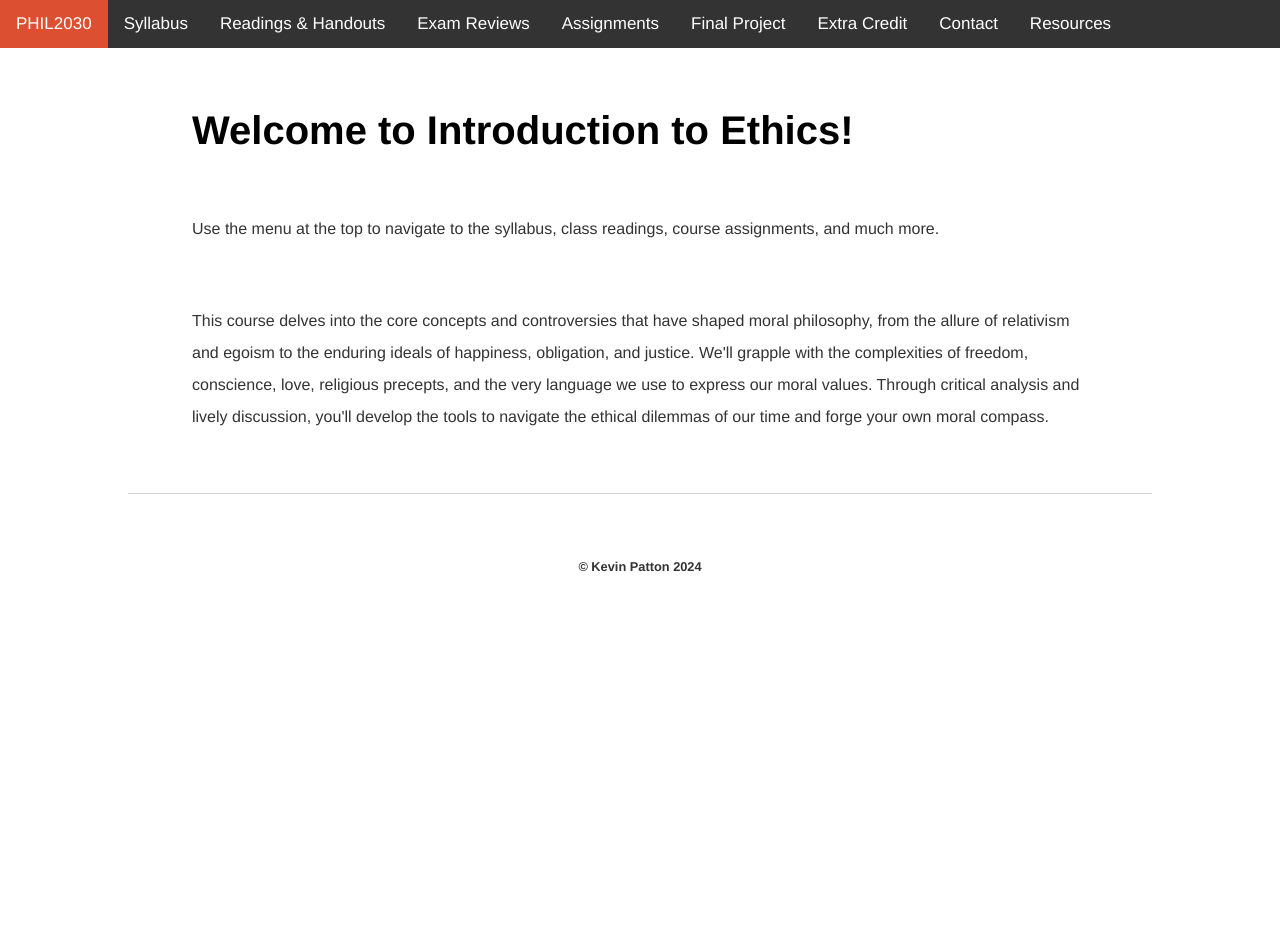
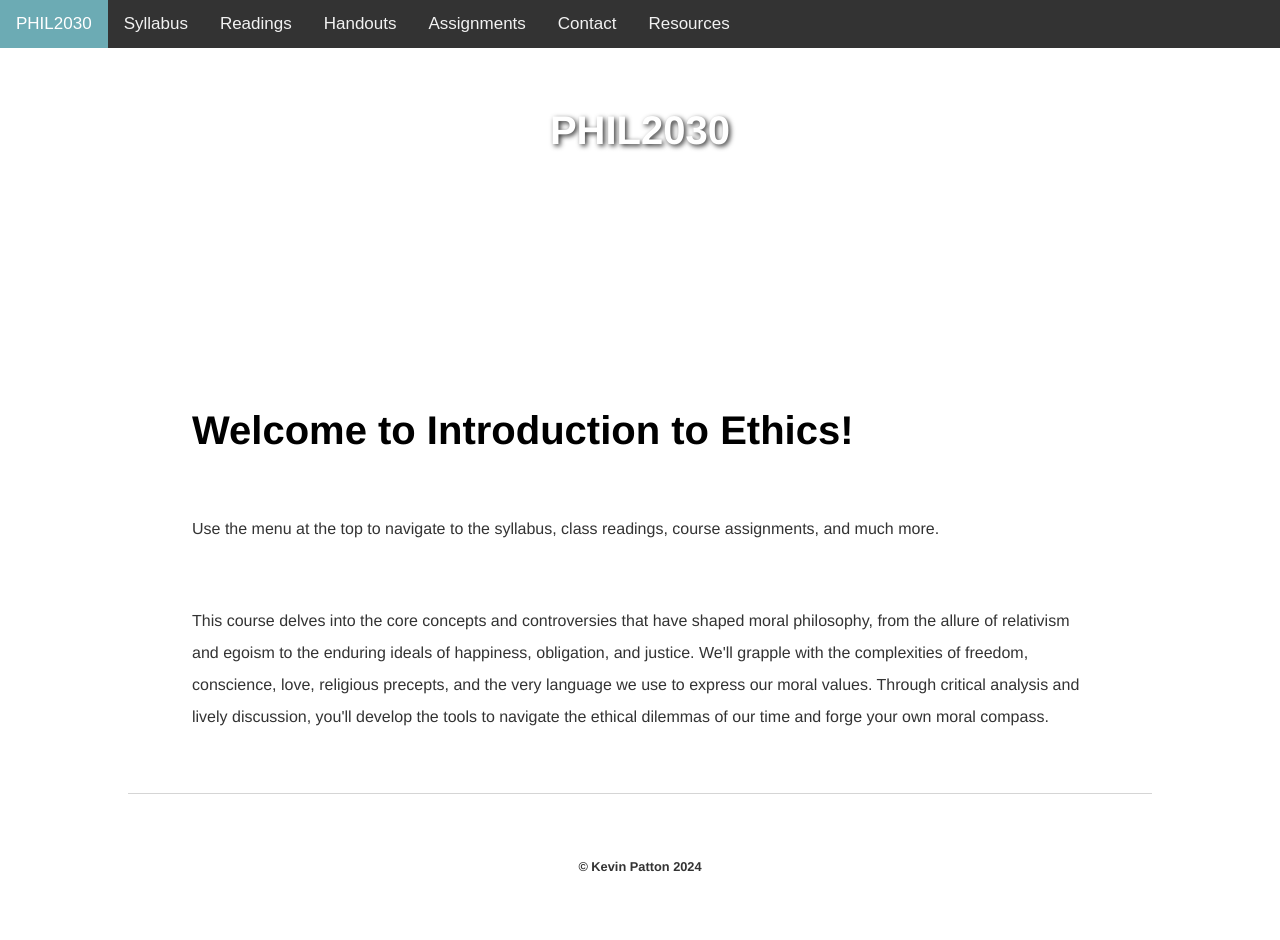
Before and after one commit to kevinjpatton/kevinjpatton.github.io, a Jekyll site: the page built from teaching/phil_2030/index.html, in a window 1280 px wide. Built offline with Jekyll 4.4.1, drawn with Linux system fonts in a browser that asks for light colours; Markdown is read by kramdown in place of the engine named in the settings; before the commit the page ends 900 px from its top, so only the background shows below that.

Commit message:
Update 2030.html

```diff
--- a/_layouts/2030.html
+++ b/_layouts/2030.html
@@ -1,63 +1,109 @@
 <!DOCTYPE html>
 <html>
 <head>
+<meta name="viewport" content="width=device-width, initial-scale=1">
      <title>{{ page.title }}</title>
     <!-- link to main stylesheet -->
     <link rel="stylesheet" type="text/css" href="/css/test.css">
     <link rel="shortcut icon" type="image/png" href="/favicon.ico">
-    <meta name="viewport" content="width=device-width, initial-scale=1.0">
+<link rel="stylesheet" href="https://cdnjs.cloudflare.com/ajax/libs/font-awesome/4.7.0/css/font-awesome.min.css">
 <style>
-        body {margin: 0;}
+body {
+  margin: 0;
+  font-family: Arial, Helvetica, sans-serif;
+}
 
-        ul.topnav {
-            list-style-type: none;
-            margin: 0;
-            padding: 0;
+.topnav {
   overflow: hidden;
   background-color: #333;
-            font-family: 'Helvetica', 'Arial', 'Sans-Serif';
 }
 
-        ul.topnav li {
+.topnav a {
   float: left;
-        }
-
-        ul.topnav li a {
   display: block;
-            color: white;
+  color: #f2f2f2;
   text-align: center;
   padding: 14px 16px;
   text-decoration: none;
+  font-size: 17px;
 }
 
-        ul.topnav li a.active,
-        ul.topnav li a:hover:not(.active) {
-            background-color: #DC4F30;
+.topnav a:hover {
+  background-color: #ddd;
+  color: black;
+}
+
+.topnav a.active {
+  background-color: #6cabb4;
+  color: white;
+}
+
+.topnav .icon {
+  display: none;
 }
 
 @media screen and (max-width: 600px) {
-            ul.topnav li.right,
-            ul.topnav li {
-                float: none;
+  .topnav a:not(:first-child) {display: none;}
+  .topnav a.icon {
+    float: right;
+    display: block;
   }
 }
+
+@media screen and (max-width: 600px) {
+  .topnav.responsive {position: relative;}
+  .topnav.responsive .icon {
+    position: absolute;
+    right: 0;
+    top: 0;
+  }
+  .topnav.responsive a {
+    float: none;
+    display: block;
+    text-align: left;
+  }
+}
+
 </style>
 </head>
 <body>
-    <ul class="topnav">
-        <li><a class="active" href="/teaching/phil_2030/index.html">PHIL2030</a></li>
-        <li><a href="/teaching/phil_2030/syllabus">Syllabus</a></li>
-        <li><a href="/teaching/phil_2030/readings">Readings & Handouts</a></li>
-        <li><a href="/teaching/phil_2030/exams">Exam Reviews</a></li>
-        <li><a href="/teaching/phil_2030/assignments">Assignments</a></li>
-        <li><a href="/teaching/phil_2030/finalproject">Final Project</a></li>
-        <li><a href="/teaching/phil_2030/ec/index">Extra Credit</a></li>
-        <li><a href="/teaching/phil_2030/contact">Contact</a></li>
-        <li class="right"><a href="/teaching/phil_2030/resources">Resources</a></li>
-    </ul>
+
+<div class="topnav" id="myTopnav">
+  <a href="/teaching/phil_2030/index.html" class="active" >PHIL2030</a>
+  <a href="/teaching/phil_2030/syllabus">Syllabus</a>
+  <a href="/teaching/phil_2030/readings">Readings</a>
+  <a href="/teaching/phil_2030/handouts">Handouts</a>
+  <a href="/teaching/phil_2030/assignments">Assignments</a>
+  <a href="/teaching/phil_2030/contact">Contact</a></li>
+  <a href="/teaching/phil_2030/resources">Resources</a>
+  <a href="javascript:void(0);" class="icon" onclick="myFunction()">
+    <i class="fa fa-bars"></i>
+  </a>
+</div>
+
+<header>
+    <div class="hero-image phil_2030-page">
+      <div class="hero-text">
+        <h1>PHIL2030</h1>
+      </div>
+    </div>
+  </header>
+
  <div class="container">
         {{ content }}
     </div><!-- /.container -->
+
+<script>
+function myFunction() {
+  var x = document.getElementById("myTopnav");
+  if (x.className === "topnav") {
+    x.className += " responsive";
+  } else {
+    x.className = "topnav";
+  }
+}
+</script>
+
 <footer>
         <p><strong>&copy; Kevin Patton <script type="text/javascript">document.write(new Date().getFullYear());</script></strong></p>
     </footer>
```
Lines whose indentation alone changed are shown as unchanged.
